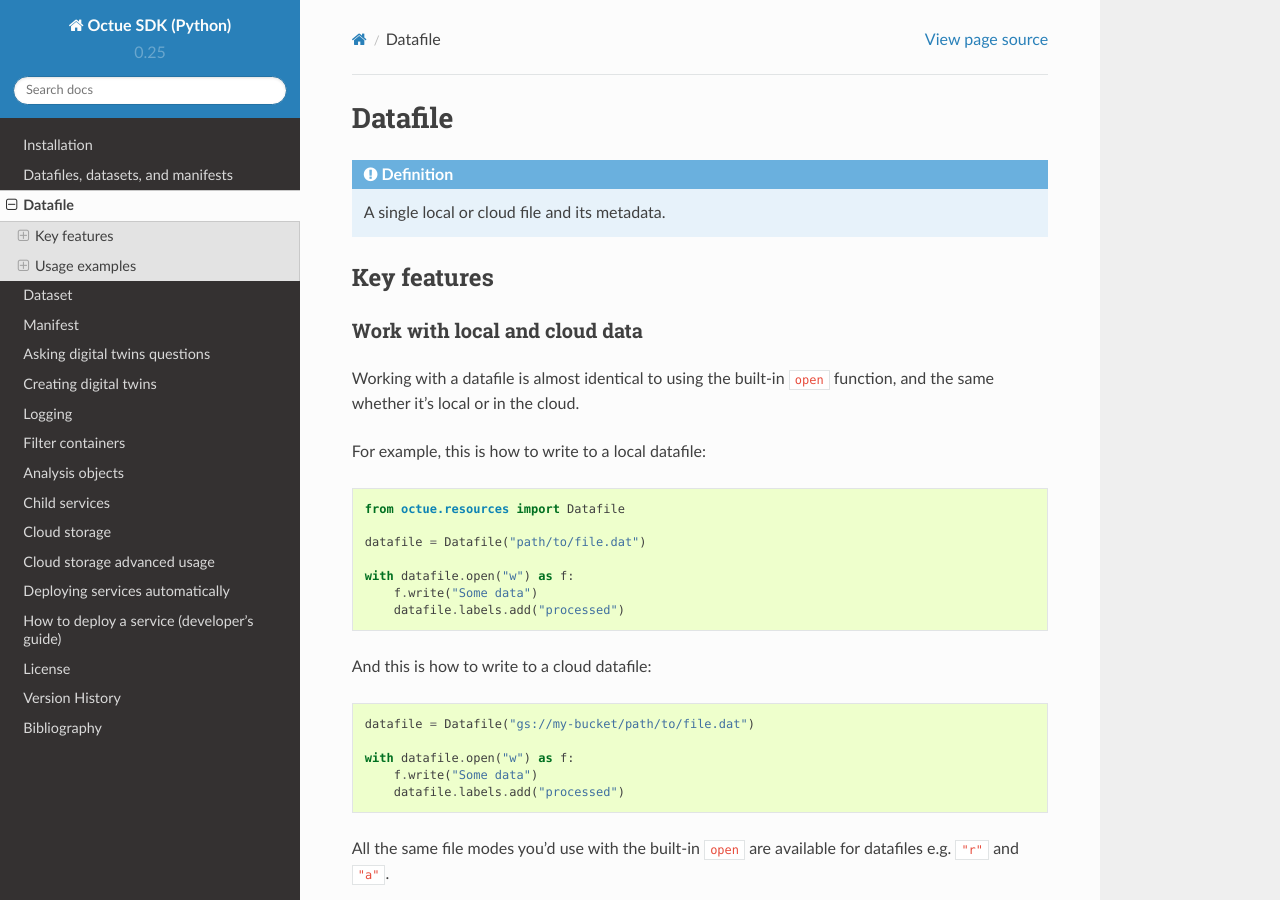
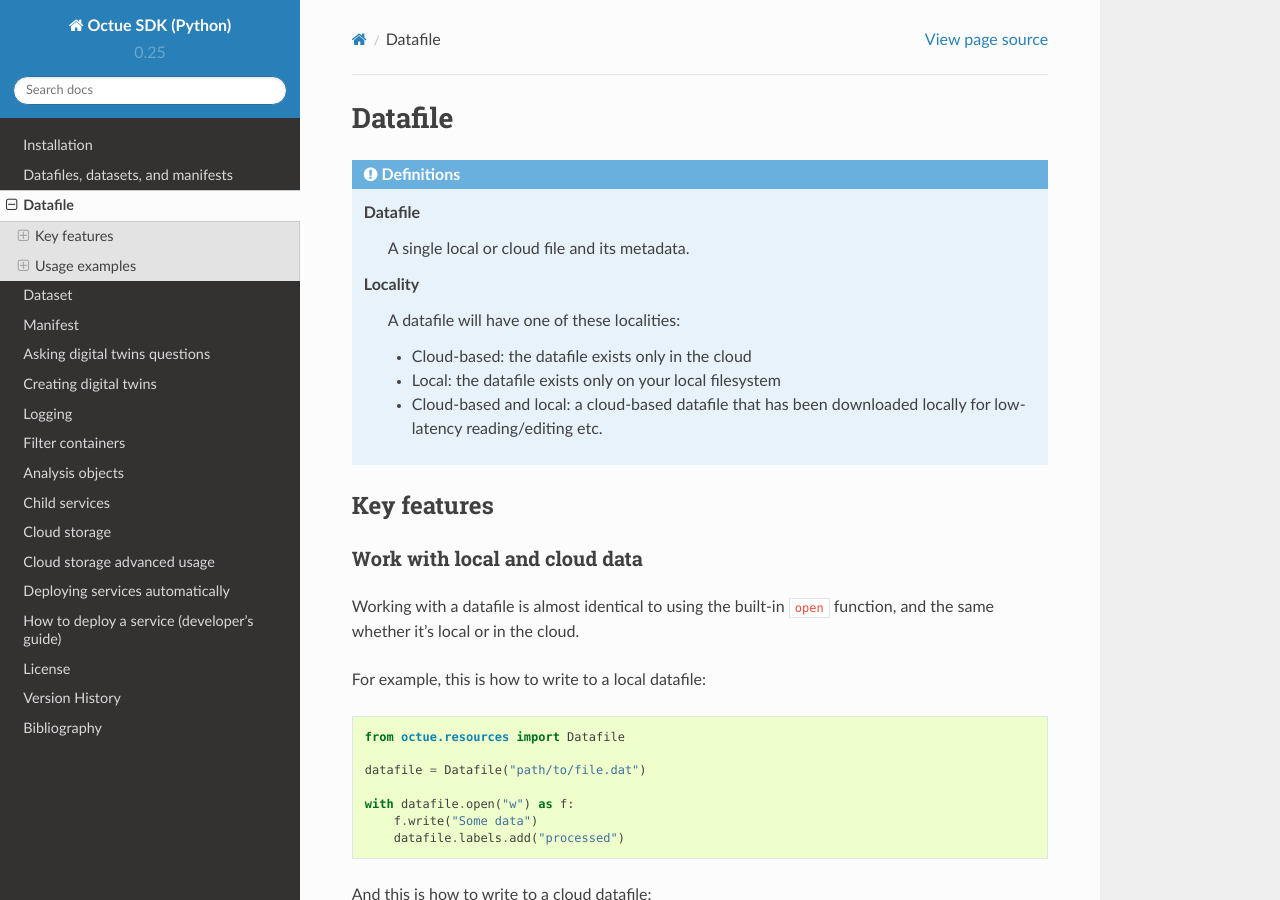
Before and after one commit to octue/octue-sdk-python, a Sphinx documentation site: the page built from docs/source/datafile.rst, in a window 1280 px wide and 900 px high. Built offline with Sphinx 7.4.7 and the Read the Docs theme 2.0.0, drawn with Linux system fonts in a browser that asks for light colours.

Commit message:
DOC: Add locality definition to datafile doc

```diff
--- a/docs/source/datafile.rst
+++ b/docs/source/datafile.rst
@@ -4,9 +4,18 @@
 Datafile
 ========
 
-.. admonition:: Definition
+.. admonition:: Definitions
 
-    A single local or cloud file and its metadata.
+    Datafile
+        A single local or cloud file and its metadata.
+
+    Locality
+        A datafile will have one of these localities:
+
+        - Cloud-based: the datafile exists only in the cloud
+        - Local: the datafile exists only on your local filesystem
+        - Cloud-based and local: a cloud-based datafile that has been downloaded locally for low-latency reading/editing etc.
+
 
 Key features
 ============
```
